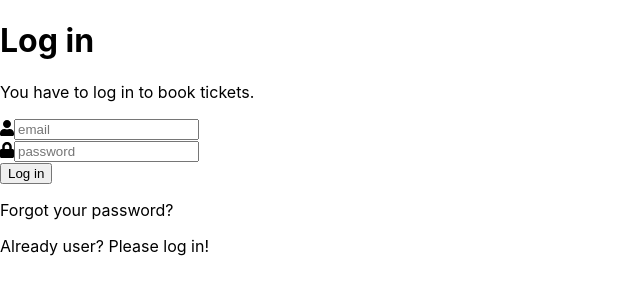
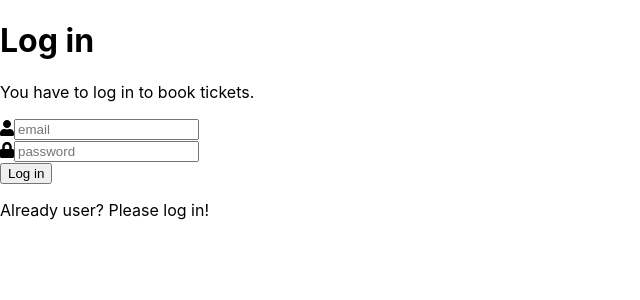
Before and after one commit to NervousNerve/filmvisarna-lewandowski, a React (Create React App) app: page / in a window 1280 px wide. Shown: the top 300 px of the page, without its empty margins (0-640 px from the left). Built offline with nearby package versions, Linux system fonts and the light colour scheme; no server answers.

Commit message:
Added form tag

```diff
--- a/src/components/Login.js
+++ b/src/components/Login.js
@@ -6,7 +6,7 @@ const Login = () => {
     <div>
       <h1>Log in</h1>
       <p>You have to log in to book tickets.</p>
-
+      <form>
         <div>
           <FontAwesomeIcon icon={faUser} />
           <input placeholder="email" type="email" />
@@ -18,8 +18,7 @@ const Login = () => {
         </div>
 
         <button>Log in</button>
-
-      <p>Forgot your password?</p>
+      </form>
     </div>
   );
 };
```
Lines whose indentation alone changed are shown as unchanged.
